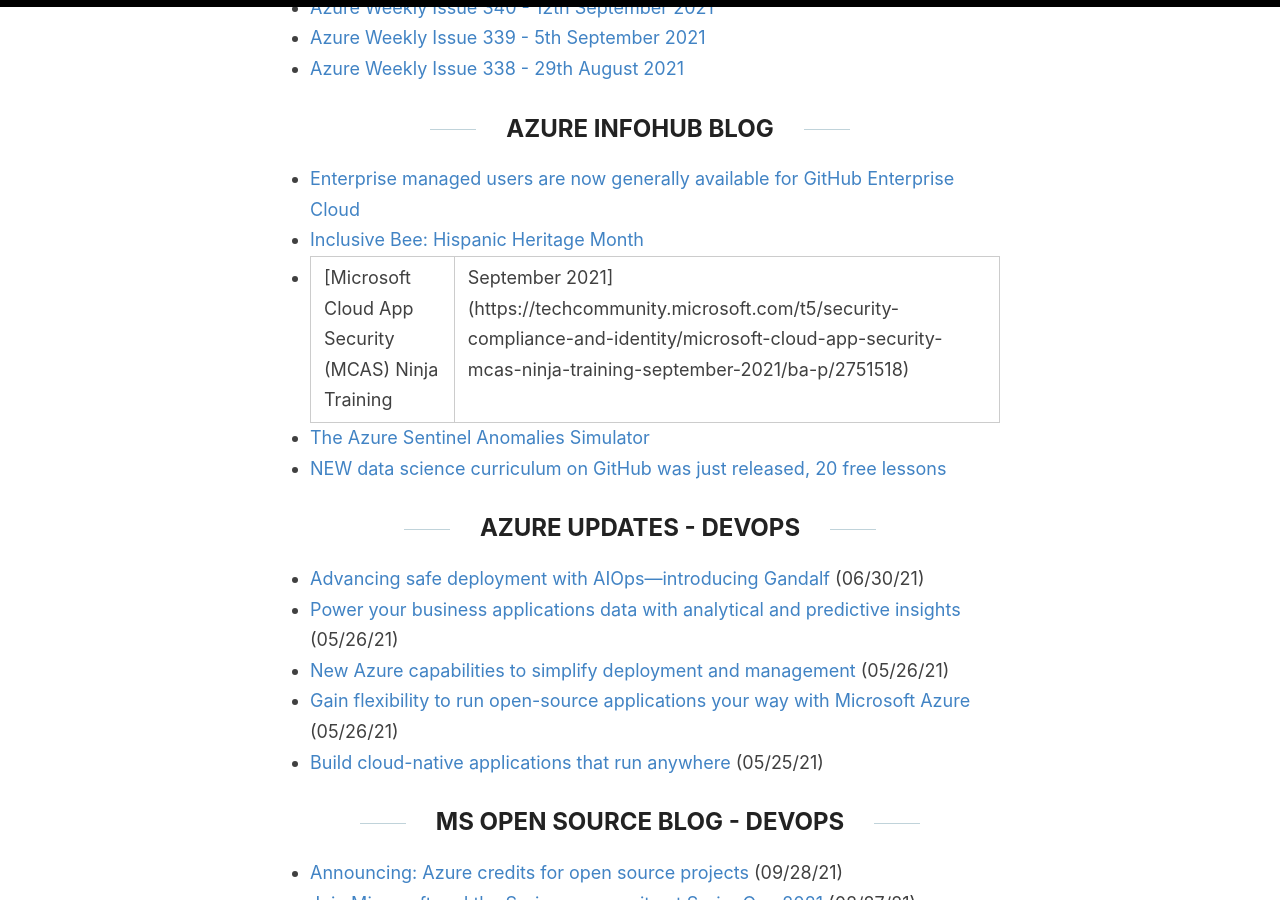
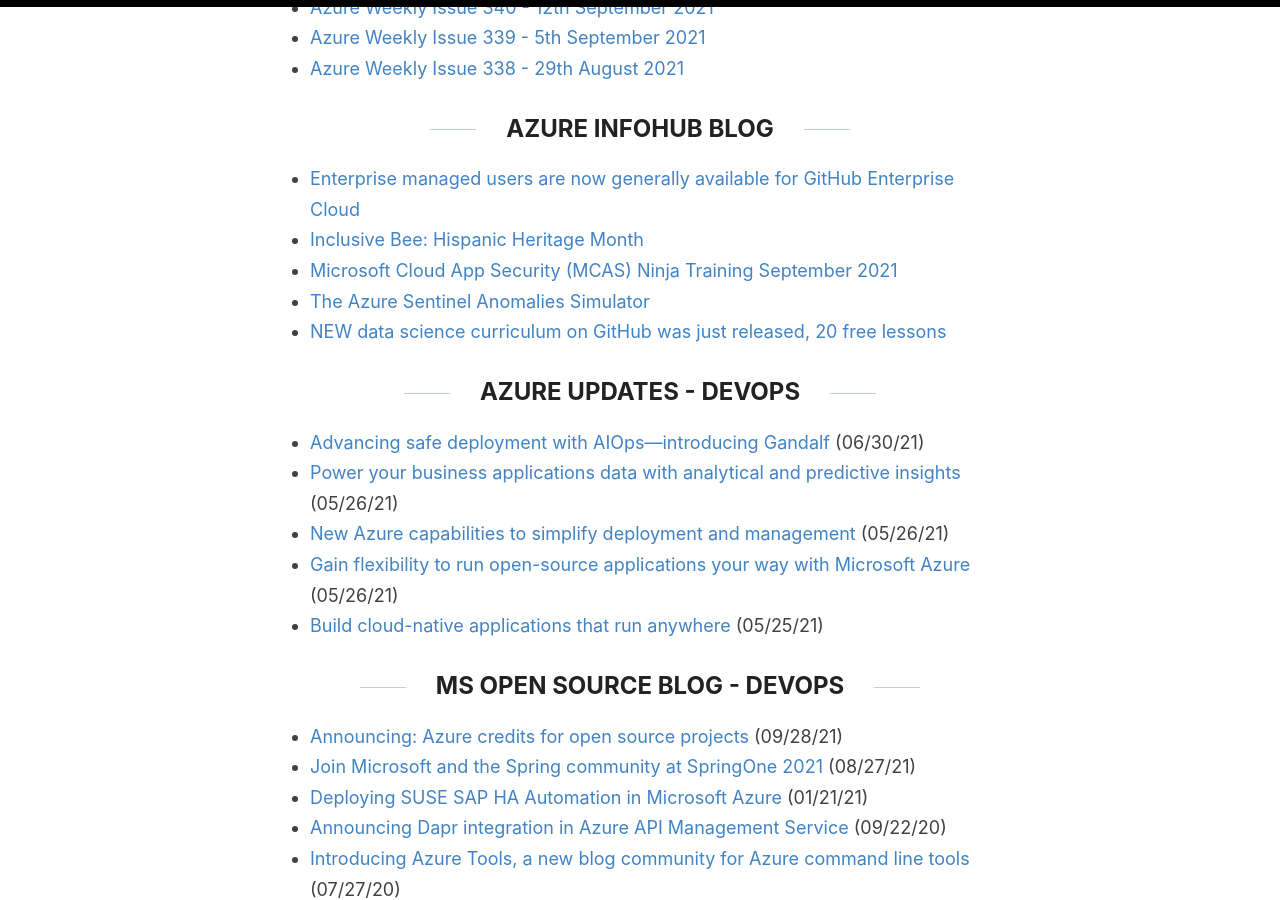
Before and after one commit to microsoft-devops-community/ms-devops-fr.github.io, a Jekyll site: the page built from _posts/2021-10-11-newsletter-October-2021.md, in a window 1280 px wide and 900 px high, scrolled down 708 px. Built offline with Jekyll 4.4.1, drawn with Linux system fonts in a browser that asks for light colours.

Commit message:
Update 2021-10-11-newsletter-October-2021.md

```diff
--- a/_posts/2021-10-11-newsletter-October-2021.md
+++ b/_posts/2021-10-11-newsletter-October-2021.md
@@ -31,7 +31,7 @@ excerpt: Hello, l'actualité Devops de ce mois-ci tourne autour de Azure Devops,
 <!-- AZUREINFOHUB:START -->
 - [Enterprise managed users are now generally available for GitHub Enterprise Cloud](https://github.blog/2021-09-30-enterprise-managed-users-generally-available-github-enterprise-cloud/)
 - [Inclusive Bee: Hispanic Heritage Month](https://techcommunity.microsoft.com/t5/microsoft-mvp-award-program-blog/inclusive-bee-hispanic-heritage-month/ba-p/2800227)
-- [Microsoft Cloud App Security (MCAS) Ninja Training | September 2021](https://techcommunity.microsoft.com/t5/security-compliance-and-identity/microsoft-cloud-app-security-mcas-ninja-training-september-2021/ba-p/2751518)
+- [Microsoft Cloud App Security (MCAS) Ninja Training September 2021](https://techcommunity.microsoft.com/t5/security-compliance-and-identity/microsoft-cloud-app-security-mcas-ninja-training-september-2021/ba-p/2751518)
 - [The Azure Sentinel Anomalies Simulator](https://techcommunity.microsoft.com/t5/azure-sentinel/the-azure-sentinel-anomalies-simulator/ba-p/2738393)
 - [NEW data science curriculum on GitHub was just released, 20 free lessons](https://techcommunity.microsoft.com/t5/azure-developer-community-blog/new-data-science-curriculum-on-github-was-just-released-20-free/ba-p/2797143)
 <!-- AZUREINFOHUB:END -->
```
